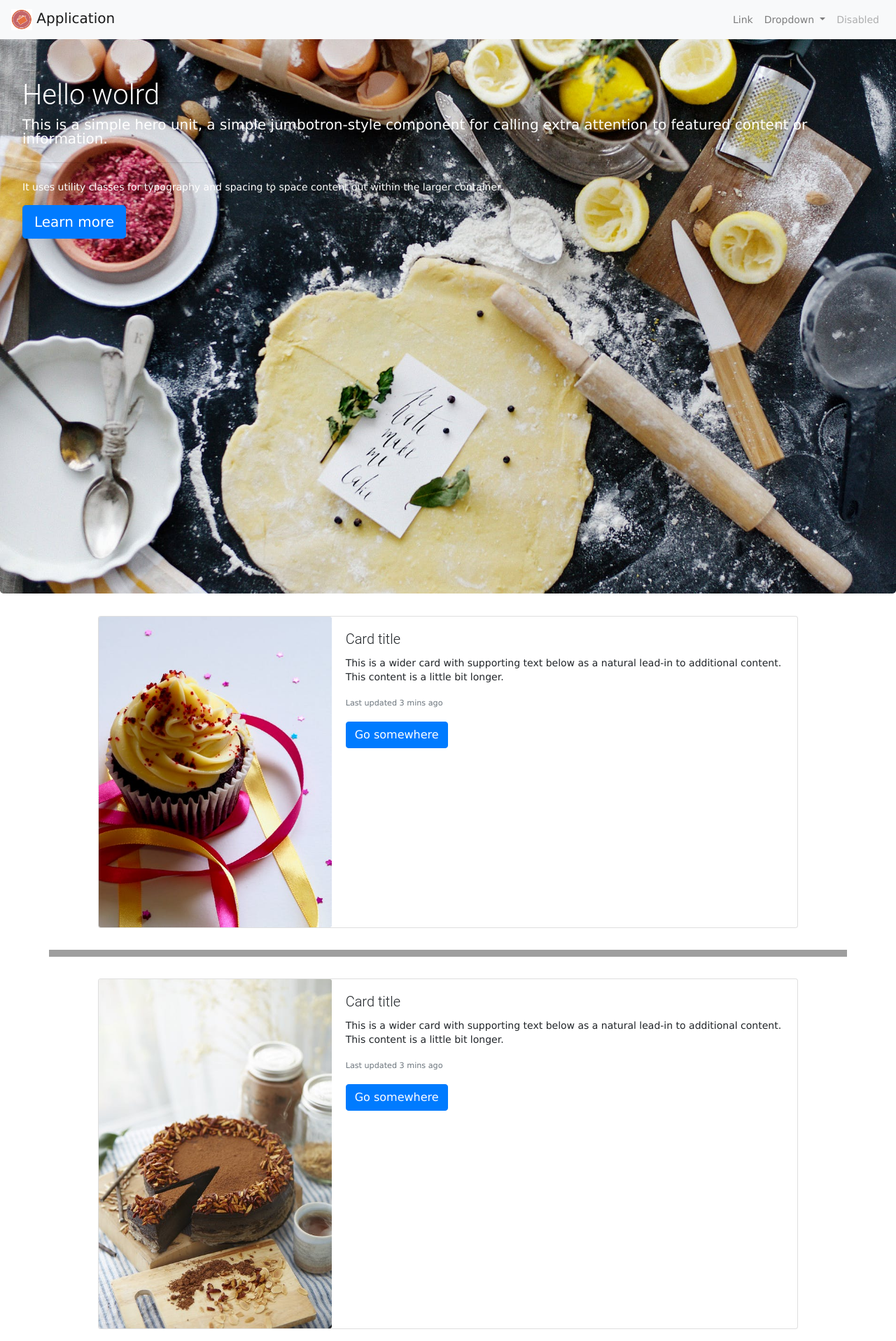
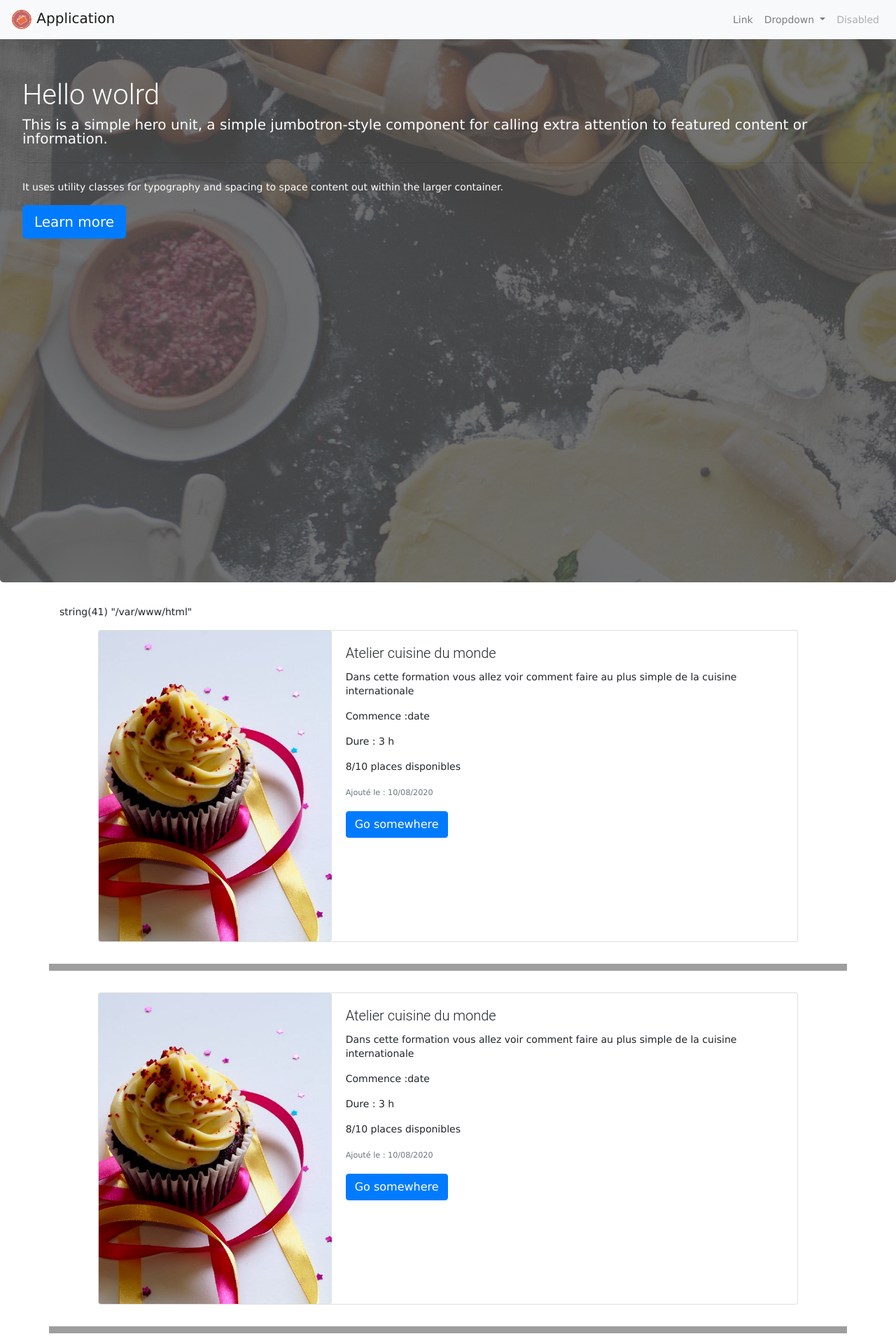
Before and after one commit to nmd974/cuisine-forms-974, a PHP site: template src/pages/home.php in a window 1280 px wide. Shown: the top 1916 px of the page at 70% size. Run offline with PHP 8.4, Linux system fonts and the light colour scheme; the template is opened without the code that fills it, so the values that code supplies are empty; some libraries are stand-ins or nearby versions; grey boxes are pictures that could not be loaded.

Commit message:
ajout de l'affichage des cartes selon data

```diff
--- a/data/ateliers.json
+++ b/data/ateliers.json
@@ -4,14 +4,29 @@
         "titre":"Atelier cuisine du monde",
         "description":"Dans cette formation vous allez voir comment faire au plus simple de la cuisine internationale",
         "date_debut":"date",
-        "heure_debut":"heure",
         "duree":3,
-        "date_ajout":1600000,
+        "date_ajout":"10/08/2020",
         "place_disponible" : 8,
-        "nombre_participants_max" : 10,
+        "place_max" : 10,
         "participants": ["id user1", "id user 2"],
         "prix":120,
-        "image":"atelier en md5 image",
+        "image":"gateau1.jpeg",
+        "etat_ajout" : "Ajouté le :",
+        "etat_atelier":"desactive"
+    },
+    {
+        "id":2,
+        "titre":"Atelier cuisine du monde",
+        "description":"Dans cette formation vous allez voir comment faire au plus simple de la cuisine internationale",
+        "date_debut":"date",
+        "duree":3,
+        "date_ajout":"10/08/2020",
+        "place_disponible" : 8,
+        "place_max" : 10,
+        "participants": ["id user1", "id user 2"],
+        "prix":120,
+        "etat_ajout" : "Ajouté le :",
+        "image":"gateau1.jpeg",
         "etat_atelier":"desactive"
     }
 ]
--- a/src/class/Ateliers.php
+++ b/src/class/Ateliers.php
@@ -0,0 +1,21 @@
+<?php
+
+class Ateliers {
+
+    public $id;
+    public $titre;
+    public $description;
+    public $date_debut;
+    public $duree;
+    public $date_ajout;
+    public $place_disponible;
+    public $place_max;
+    public $prix;
+    public $image;
+
+    public function __construct()
+    {
+
+    }
+}
+?>
--- a/src/includes/listeAteliers.php
+++ b/src/includes/listeAteliers.php
@@ -1,18 +1,27 @@
+<?php
+  require_once(__ROOT__.'/src/class/Ateliers.php');
+  require_once(__ROOT__.'/src/class/AccesBDD.php');
+?>
    <!-- début section des Ateliers-->
-    <section class="container
-    ">
-
-        <!--Exemple une card Atelier 1-->
+    <section class="container">
+      <?php $ateliers = AccesBDD::ateliersData();?>
+      <?php var_dump(__ROOT__);?>
+      <?php if($ateliers !== ""):?>
+      <?php foreach ($ateliers as $key => $atelier):?>
+        <!--Atelier-->
         <div class="card my-3" style="max-width: 1000px; margin-left: auto; margin-right: auto;">
             <div class="row no-gutters">
               <div class="col-md-4">
-                <img src="images/gateau1.jpeg" class="card-img" alt="Nos cours de cuisine">
+                <img src="<?= __ROOT__ ?>/images/<?=$atelier['image']?>" class="card-img" alt="Nos cours de cuisine">
               </div>
               <div class="col-md-8">
                 <div class="card-body">
-                  <h5 class="card-title">Card title</h5>
-                  <p class="card-text">This is a wider card with supporting text below as a natural lead-in to additional content. This content is a little bit longer.</p>
-                  <p class="card-text"><small class="text-muted">Last updated 3 mins ago</small></p>
+                  <h5 class="card-title"><?= $atelier['titre']?></h5>
+                  <p class="card-text"><?= $atelier['description']?></p>
+                  <p class="card-text">Commence :<?= $atelier['date_debut']?></p>
+                  <p class="card-text">Dure : <?= $atelier['duree']?> h</p>
+                  <p class="card-text"><?= $atelier['place_disponible']?>/<?= $atelier['place_max']?> places disponibles</p>
+                  <p class="card-text"><small class="text-muted"><?= $atelier['etat_ajout']?> <?= $atelier['date_ajout']?></small></p>
                   <a href="#" class="btn btn-primary">Go somewhere</a>
                 </div>
               </div>
@@ -25,72 +34,9 @@
             <hr class="col-xs-12 col-sm-12 col-md-12 col-lg-12">
         </div>
         <!--fin séparation-->
+        <?php endforeach ?>
+        <?php endif ?>
 
-        <!--Exemple une card Atelier 2-->
-        <div class="card  my-3" style="max-width: 1000px; margin-left: auto; margin-right: auto;">
-            <div class="row no-gutters">
-              <div class="col-md-4">
-                <img src="images/gateau2.jpeg" class="card-img" alt="Nos cours de cuisine">
-              </div>
-              <div class="col-md-8">
-                <div class="card-body">
-                  <h5 class="card-title">Card title</h5>
-                  <p class="card-text">This is a wider card with supporting text below as a natural lead-in to additional content. This content is a little bit longer.</p>
-                  <p class="card-text"><small class="text-muted">Last updated 3 mins ago</small></p>
-                  <a href="#" class="btn btn-primary">Go somewhere</a>
-                </div>
-              </div>
-            </div>
-        </div>
-        <!--Fin exemple 2-->
-
-        <!--séparation-->
-        <div class="row separated">
-            <hr class="col-xs-12 col-sm-12 col-md-12 col-lg-12">
-        </div>
-        <!--fin séparation-->
-
-        <!--Exemple une card Atelier 3-->
-        <div class="card my-3" style="max-width: 1000px; margin-left: auto; margin-right: auto;">
-            <div class="row no-gutters">
-              <div class="col-md-4">
-                <img src="images/gateau3.jpeg" class="card-img" alt="Nos cours de cuisine">
-              </div>
-              <div class="col-md-8">
-                <div class="card-body">
-                  <h5 class="card-title">Card title</h5>
-                  <p class="card-text">This is a wider card with supporting text below as a natural lead-in to additional content. This content is a little bit longer.</p>
-                  <p class="card-text"><small class="text-muted">Last updated 3 mins ago</small></p>
-                  <a href="#" class="btn btn-primary">Go somewhere</a>
-                </div>
-              </div>
-            </div>
-        </div>
-        <!--Fin exemple 3-->
-
-        <!--séparation-->
-        <div class="row separated">
-            <hr class="col-xs-12 col-sm-12 col-md-12 col-lg-12">
-        </div>
-        <!--fin séparation-->
-
-        <!--Exemple une card Atelier 4-->
-        <div class="card  my-3" style="max-width: 1000px; margin-left: auto; margin-right: auto;">
-            <div class="row no-gutters">
-              <div class="col-md-4">
-                <img src="images/gateau4.jpeg" class="card-img" alt="Nos cours de cuisine">
-              </div>
-              <div class="col-md-8">
-                <div class="card-body">
-                  <h5 class="card-title">Card title</h5>
-                  <p class="card-text">This is a wider card with supporting text below as a natural lead-in to additional content. This content is a little bit longer.</p>
-                  <p class="card-text"><small class="text-muted">Last updated 3 mins ago</small></p>
-                  <a href="#" class="btn btn-primary">Go somewhere</a>
-                </div>
-              </div>
-            </div>
-        </div>
-        <!--Fin exemple 4-->
 
 
     </section>
--- a/src/styles/style.css
+++ b/src/styles/style.css
@@ -20,9 +20,8 @@ h1, h2, h3, h4, h5, h6 {
     background-position: center;
     background-repeat: no-repeat;
     background-size: cover;
-    height: 100vh;
-    background-image: url(../../images/main.jpeg);
-    filter: blur(10);
+    height: 98vh;
+    background:linear-gradient(to bottom, rgba(83, 83, 83, 0.8) 0%, rgba(83, 83, 83, 0.8) 100%), url(../../images/main.jpeg);
 }
 
  /*séparateur card Atelier*/
```
Also changed, not shown: styles/style.css (deleted, +0 -52 lines).
